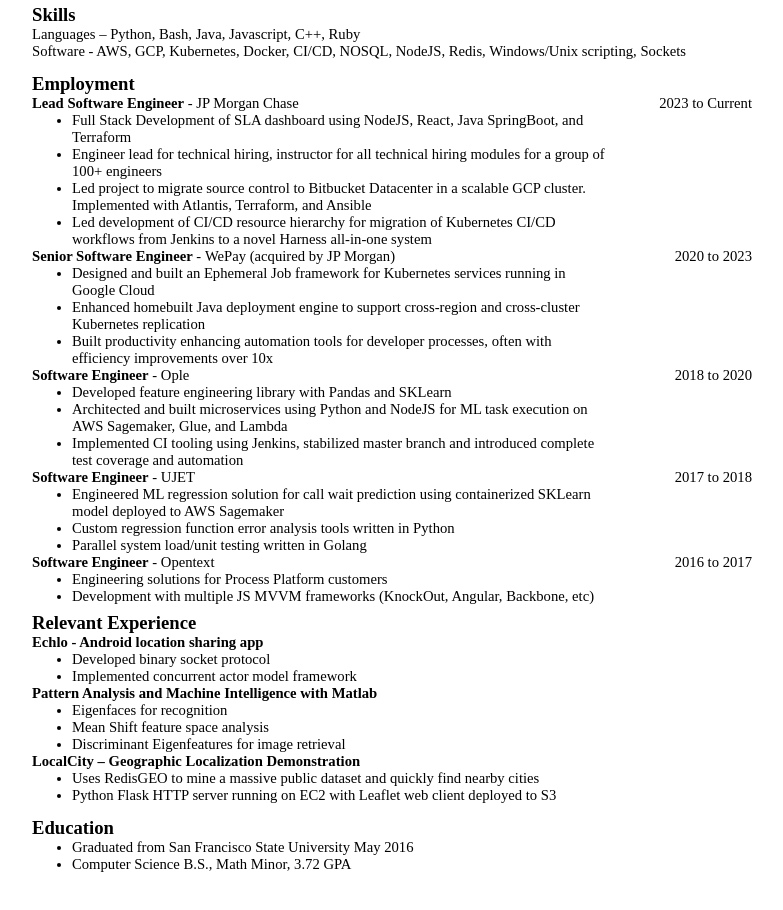
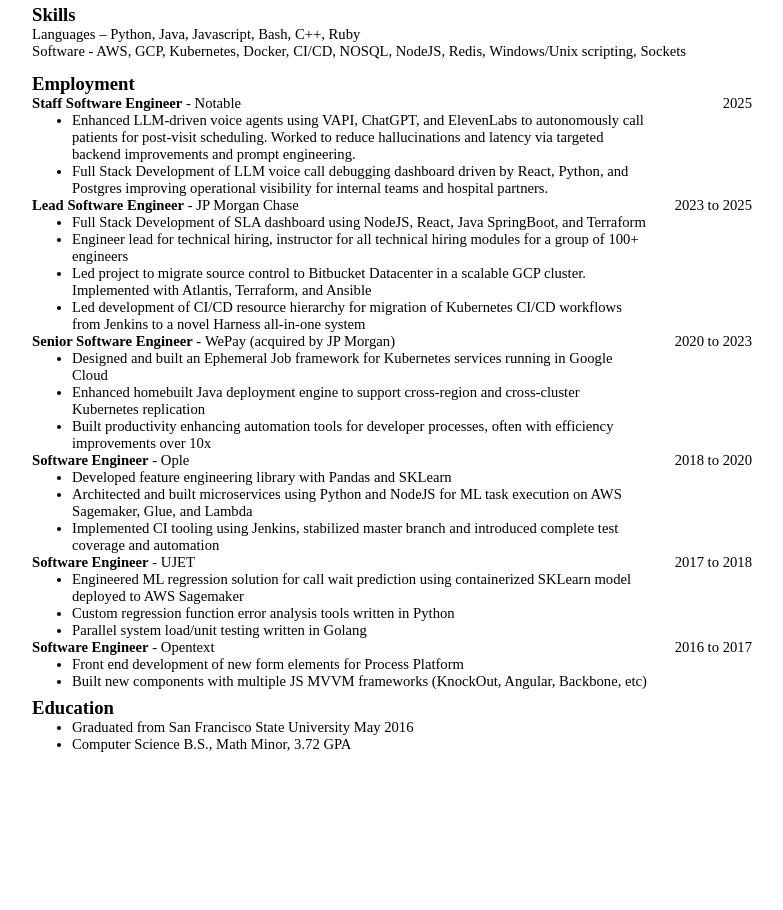
Before and after one commit to sgluss/resume, a plain HTML site: page index.html in a window 1280 px wide. Shown: the part 116-1026 px from the top of the page, without its empty margins (16-799 px from the left). Drawn offline with Linux system fonts and the light colour scheme.

Commit message:
update resume post notable

```diff
--- a/index.html
+++ b/index.html
@@ -2,7 +2,7 @@
 <html lang = "en-US">
 	<head>
 	<meta charset = "UTF-8">
-	<title>Samuel Gluss Resume 2024</title>
+	<title>Samuel Gluss Resume 2025</title>
 	<link rel = "stylesheet" type = "text/css" href = "style.css" />
  </head>
 	<body>
@@ -30,7 +30,7 @@
 		<!-- Skills -->
 		<div class="section">
 			<div class="section-h2">Skills</div>
-			<div>Languages – Python, Bash, Java, Javascript, C++, Ruby</div>
+			<div>Languages – Python, Java, Javascript, Bash, C++, Ruby</div>
 			<div>Software - AWS, GCP, Kubernetes, Docker, CI/CD, NOSQL, NodeJS, Redis, Windows/Unix scripting, Sockets</div>
 		</div>
 
@@ -41,11 +41,30 @@
 			<div class="job">
 				<div class="job-header">
 					<div class="job-title">
+						<div class="job-position">Staff Software Engineer</div>
+						<div class="job-divider"> - </div>
+						<div class="job-company">Notable</div>
+					</div>
+					<div class="job-employment-dates">2025</div>
+				</div>
+				<ul class="job-desc">
+					<li>
+						Enhanced LLM-driven voice agents using VAPI, ChatGPT, and ElevenLabs to autonomously call patients for post-visit scheduling. Worked to reduce hallucinations and latency via targeted backend improvements and prompt engineering.
+					</li>
+					<li>
+						Full Stack Development of LLM voice call debugging dashboard driven by React, Python, and Postgres improving operational visibility for internal teams and hospital partners.
+					</li>
+				</ul>
+			</div>
+
+			<div class="job">
+				<div class="job-header">
+					<div class="job-title">
 						<div class="job-position">Lead Software Engineer</div>
 						<div class="job-divider"> - </div>
 						<div class="job-company">JP Morgan Chase</div>
 					</div>
-					<div class="job-employment-dates">2023 to Current</div>
+					<div class="job-employment-dates">2023 to 2025</div>
 				</div>
 				<ul class="job-desc">
 					<li>
@@ -140,57 +159,13 @@
 				</div>
 				<ul class="job-desc">
 					<li>
-					    Engineering solutions for Process Platform customers
+					    Front end development of new form elements for Process Platform
 					</li>
 					<li>
-						Development with multiple JS MVVM frameworks (KnockOut, Angular, Backbone, etc)
+						Built new components with multiple JS MVVM frameworks (KnockOut, Angular, Backbone, etc)
 					</li>
 				</ul>
 			</div>
-
-		<!-- Relevant Experience -->
-		<div class="section">
-			<div class="section-h2">Relevant Experience</div>
-
-			<div class="project-title">
-				Echlo - Android location sharing app
-			</div>
-			<ul class="project-desc">
-			    <li>
-			    	Developed binary socket protocol
-			    </li>
-			    <li>
-			    	Implemented concurrent actor model framework
-			    </li>
-			</ul>
-
-			<div class="project-title">
-				Pattern Analysis and Machine Intelligence with Matlab
-			</div>
-			<ul class="project-desc">
-	    		<li>
-	    			Eigenfaces for recognition
-				</li>
-				<li>
-					Mean Shift feature space analysis
-	    		</li>
-				<li>
-					Discriminant Eigenfeatures for image retrieval
-				</li>
-			</ul>
-
-			<div class="project-title">
-				LocalCity – Geographic Localization Demonstration
-			</div>
-			<ul class="project-desc">
-			    <li>
-					Uses RedisGEO to mine a massive public dataset and quickly find nearby cities
-				</li>
-				<li>
-					Python Flask HTTP server running on EC2 with Leaflet web client deployed to S3
-			    </li>
-			</ul>
-		</div>
 
 		<!-- Education -->
 		<div class="section">
--- a/style.css
+++ b/style.css
@@ -62,7 +62,7 @@ ul {
 }
 
 .job-desc {
-	width: 75%;
+	width: 80%;
 }
 
 .project-title {
```
